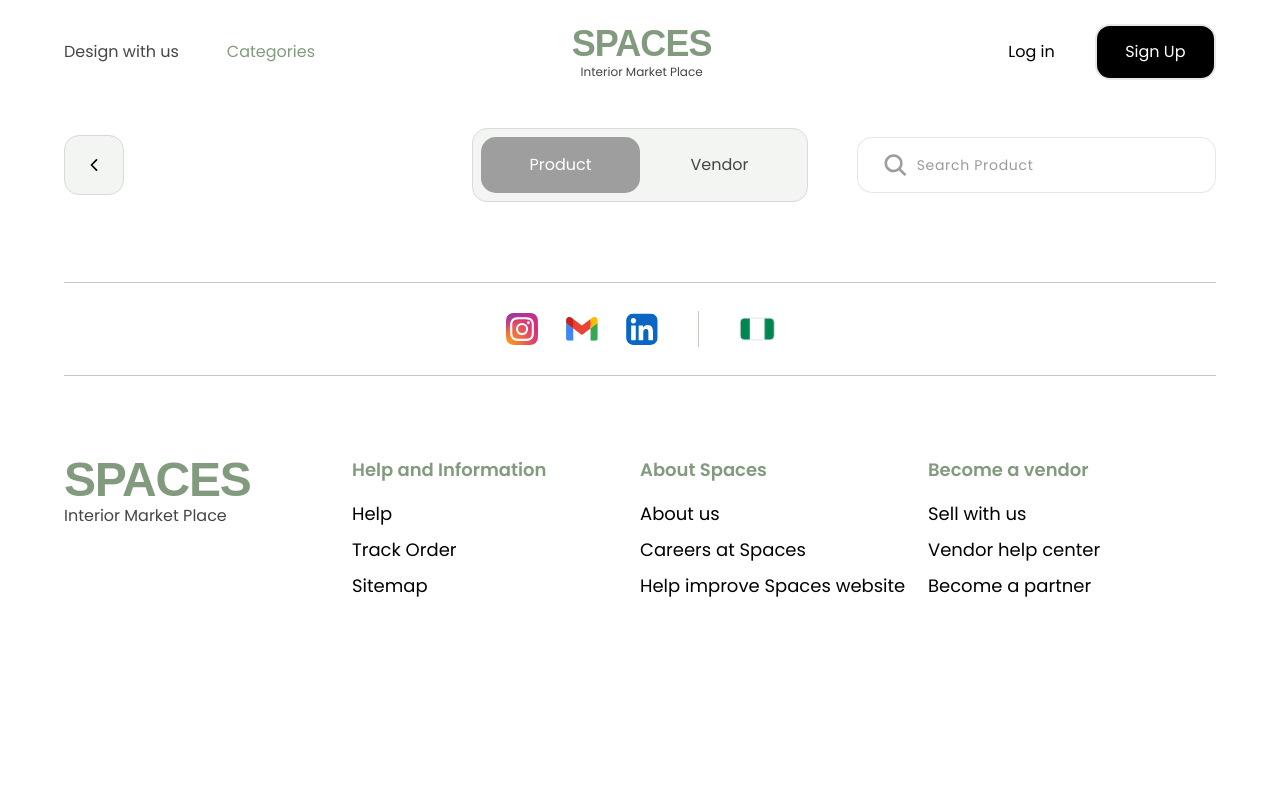
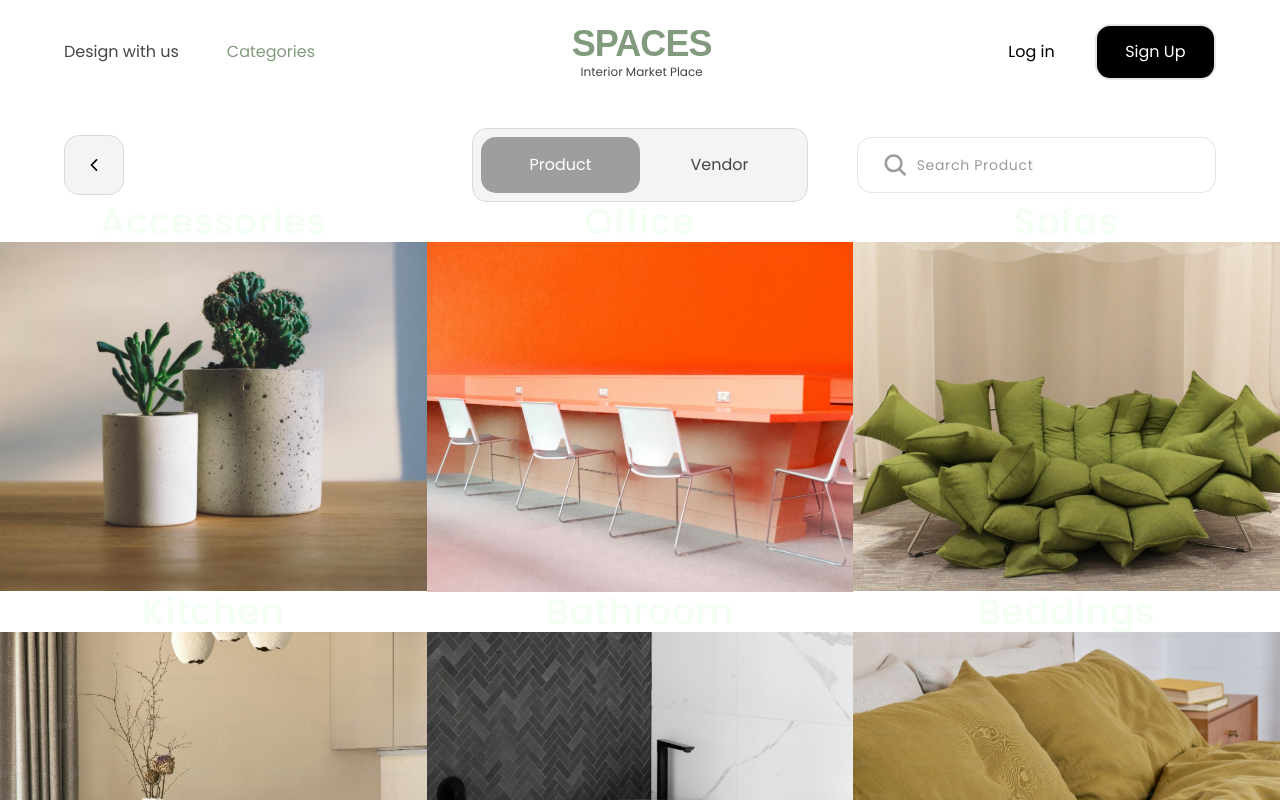
Before and after one commit to jola-blvhk/spaces-interior-marketplace, a Next.js app: page /categories in a window 1280 px wide. Shown: the top 800 px of the page. Built offline with nearby package versions, Linux system fonts and the light colour scheme; grey boxes are pictures that could not be loaded; a web font is replaced by a local one.

Commit message:
category page

```diff
--- a/src/components/categories-page/category-box.tsx
+++ b/src/components/categories-page/category-box.tsx
@@ -4,12 +4,13 @@ import React from "react";
 
 interface CategoryBoxProps {
   image: string;
+  title: string;
 }
-const categoryBox: React.FC<CategoryBoxProps> = ({ image }) => {
+const CategoryBox: React.FC<CategoryBoxProps> = ({ image, title }) => {
   return (
-    <div className={`relative   z-40 m-auto  py-8 md:py-10 px-1 md:px-3 `}>
+    <div className={`relative   cursor-pointer   `}>
       <h1 className="text-center text-secondary-green-90 font-medium text-xl md:text-3xl lg:text-4xl tracking-wide">
-        Top Products
+        {title}
       </h1>
 
       <Image
@@ -27,4 +28,4 @@ const categoryBox: React.FC<CategoryBoxProps> = ({ image }) => {
   );
 };
 
-export default categoryBox;
+export default CategoryBox;
--- a/src/components/categories-page/index.tsx
+++ b/src/components/categories-page/index.tsx
@@ -14,9 +14,10 @@ import Beddings from "/public/assets/products-categories/beddings.svg";
 import Yellowcraft from "/public/assets/vendors-categories/yellowcraft.svg";
 import Beveledge from "/public/assets/vendors-categories/beveledge.svg";
 import WoodTerritory from "/public/assets/vendors-categories/wood.svg";
-import Furniture from "/public/assets/vendors-categories/furniture.svg";
+import FurnitureSquare from "/public/assets/vendors-categories/furnituresquare.svg";
 import Candl from "/public/assets/vendors-categories/candl.svg";
 import Empreyer from "/public/assets/vendors-categories/emperyer.svg";
+import CategoryBox from "./category-box";
 
 type ProductImages =
   | typeof Accessories
@@ -29,7 +30,7 @@ type VendorImages =
   | typeof Yellowcraft
   | typeof Beveledge
   | typeof WoodTerritory
-  | typeof Furniture
+  | typeof FurnitureSquare
   | typeof Candl
   | typeof Empreyer;
 
@@ -53,32 +54,32 @@ const CategoriesPage = () => {
       setCategories([
         {
           id: 1,
-          title: Accessories,
+          title: "Accessories",
           image: Accessories,
         },
         {
           id: 2,
-          title: Office,
+          title: "Office",
           image: Office,
         },
         {
           id: 3,
-          title: Sofas,
+          title: "Sofas",
           image: Sofas,
         },
         {
           id: 4,
-          title: Kitchen,
+          title: "Kitchen",
           image: Kitchen,
         },
         {
           id: 5,
-          title: Bathroom,
+          title: "Bathroom",
           image: Bathroom,
         },
         {
           id: 6,
-          title: Beddings,
+          title: "Beddings",
           image: Beddings,
         },
       ]);
@@ -86,8 +87,33 @@ const CategoriesPage = () => {
       setCategories([
         {
           id: 1,
-          title: Yellowcraft,
+          title: "Yellowcraft",
           image: Yellowcraft,
+        },
+        {
+          id: 2,
+          title: "Beveledge",
+          image: Beveledge,
+        },
+        {
+          id: 3,
+          title: "Wood Territory",
+          image: WoodTerritory,
+        },
+        {
+          id: 4,
+          title: "Furniture",
+          image: FurnitureSquare,
+        },
+        {
+          id: 5,
+          title: "Candl",
+          image: Candl,
+        },
+        {
+          id: 6,
+          title: "Empreyer",
+          image: Empreyer,
         },
       ]);
     }
@@ -156,7 +182,15 @@ const CategoriesPage = () => {
         </div>
       </div>
 
-      <div></div>
+      <div className="grid grid-cols-2 md:grid-cols-3">
+        {categories?.map((category, index) => (
+          <CategoryBox
+            key={index}
+            image={category.image}
+            title={category.title}
+          />
+        ))}
+      </div>
     </div>
   );
 };
```
